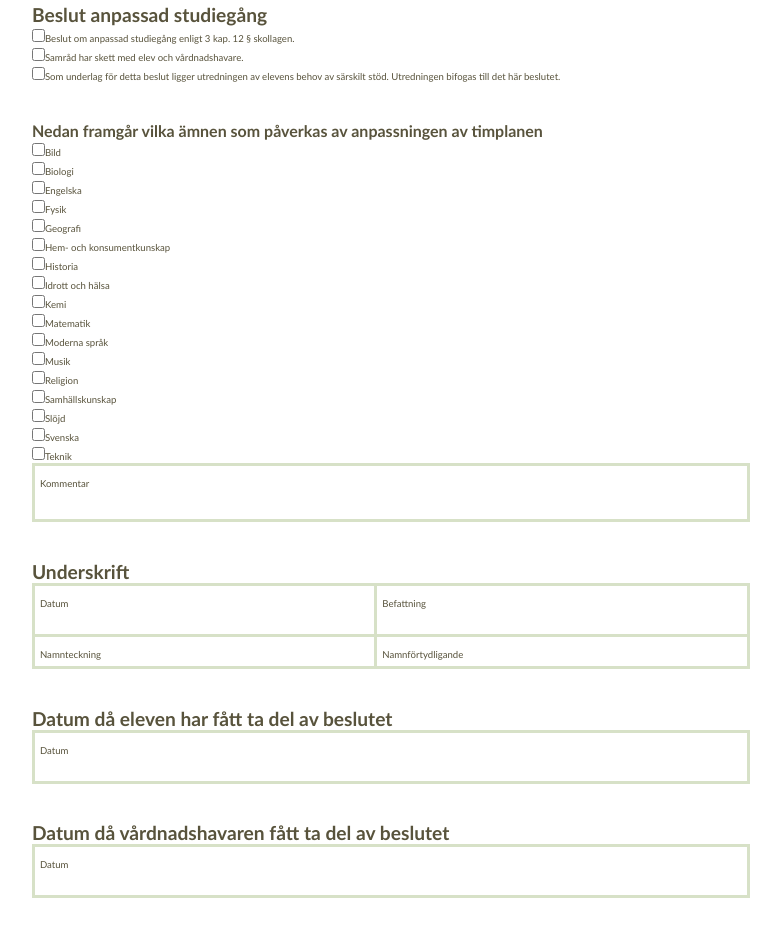
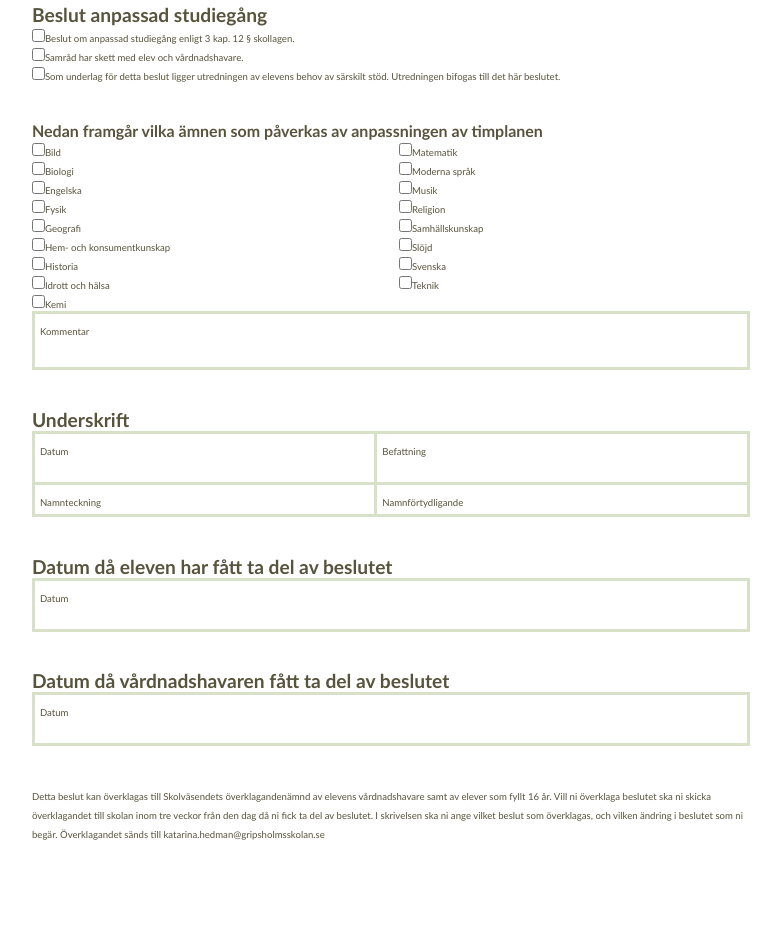
Before and after one commit to AlexanderGrip/Gripsholmsskolan-Forms, a website built with webpack: page Beslut om särskild undervisningsgrupp.html in a window 1280 px wide. Shown: the part 843-1779 px from the top of the page, without its empty margins (249-1030 px from the left). After the commit the page ends 1684 px from the top, so only its background shows below. Built offline with nearby package versions, Linux system fonts and the light colour scheme.

Commit message:
Beslut om särskild undervisning
Daniel har skapat någon class som heter “two-columns” som delar upp på
en lista i 2 delar och flyttar det som delas till höger

```diff
--- a/Beslut om särskild undervisningsgrupp.html
+++ b/Beslut om särskild undervisningsgrupp.html
@@ -115,7 +115,8 @@
 
 		<h4>Nedan framgår vilka ämnen som påverkas av anpassningen av timplanen</h4>
 
-		<ul>
+
+		<ul class="two-columns">
 
 			<li><label><input type="checkbox">Bild</label></li>
 			<li><label><input type="checkbox">Biologi</label></li>
@@ -136,6 +137,7 @@
 			<li><label><input type="checkbox">Teknik</label></li>
 
 		</ul>
+
 
 		<table>
 
--- a/css/style.css
+++ b/css/style.css
@@ -28,6 +28,8 @@ header p {margin-top: 0;}
 .info {text-align: center;}
 .underskrift {height: 1.5cm; vertical-align: top;}
 .fullwidth {width: 100%; display: block;}
+.hlist { display: inline; }
+.two-columns { columns: 2; }
 
 #meta {float: right; width: 300px;  margin-top: 1px; }
 #meta td { text-align: right; }
```
